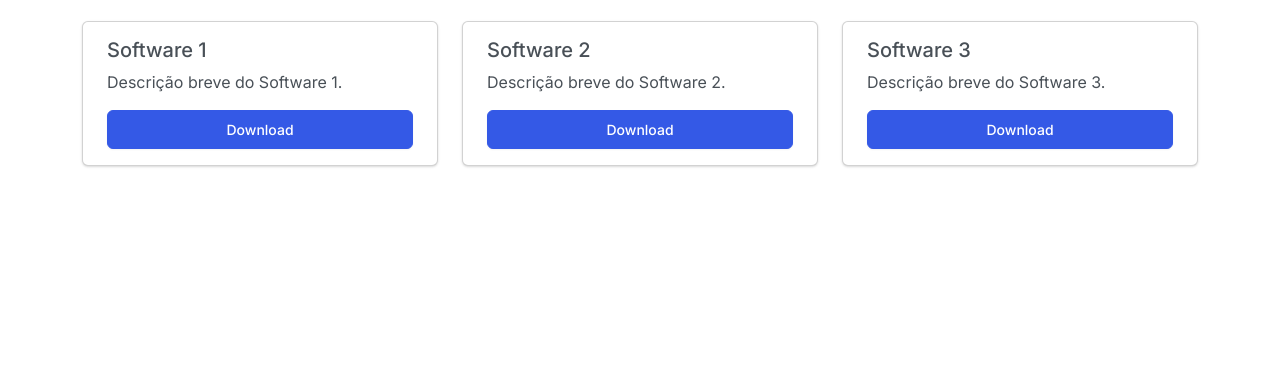
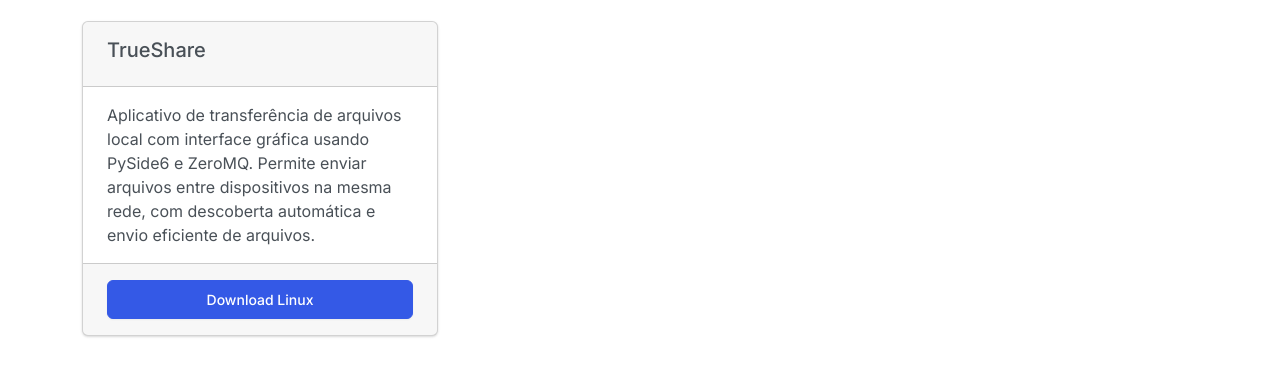
Before and after one commit to ryuvi/apps-hubby, a plain HTML site: page index.html in a window 1280 px wide. Shown: the part 99-474 px from the top of the page. Drawn offline with nearby package versions, Linux system fonts and the light colour scheme.

Commit message:
[Feat] Added first project

```diff
--- /dev/null
+++ b/assets/data/softwares.json
@@ -0,0 +1,10 @@
+[
+    {
+        "title": "TrueShare",
+        "description": "Aplicativo de transferência de arquivos local com interface gráfica usando PySide6 e ZeroMQ. Permite enviar arquivos entre dispositivos na mesma rede, com descoberta automática e envio eficiente de arquivos.",
+        "link": {
+            "windows": "https://github.com/ryuvi/TrueShare/releases/download/v1.1.2/main.exe",
+            "linux": "https://github.com/ryuvi/TrueShare/releases/download/v1.1.2/main"
+        }
+    }
+]
--- a/assets/js/main.js
+++ b/assets/js/main.js
@@ -0,0 +1,88 @@
+function getOS() {
+    var userAgent = navigator.userAgent;
+    var os = null;
+
+    // Verificando o sistema operacional
+    if (userAgent.indexOf("Windows NT") !== -1) {
+        os = "Windows";
+    } else if (userAgent.indexOf("Mac OS X") !== -1) {
+        os = "MacOS";
+    } else if (userAgent.indexOf("Linux") !== -1) {
+        os = "Linux";
+    } else if (userAgent.indexOf("Android") !== -1) {
+        os = "Android";
+    } else if (userAgent.indexOf("iPhone") !== -1 || userAgent.indexOf("iPad") !== -1) {
+        os = "iOS";
+    }
+
+    return os;
+}
+
+function loadSoftwares() {
+    let projectsList = document.querySelector('div#projects')
+
+    fetch("/assets/data/softwares.json")
+        .then(response => response.json())
+        .then(data => {
+            data.forEach(dataItem => {
+                let container = document.createElement('div')
+                container.className = "col-md-4"
+
+                let card = document.createElement('div')
+                card.className = "card"
+
+                let cardHeader = document.createElement('div')
+                cardHeader.className = "card-header"
+
+                let cardBody = document.createElement('div')
+                cardBody.className = "card-body"
+
+                let title = document.createElement('h5')
+                title.className = "card-title"
+                title.innerText = dataItem.title
+
+                let description = document.createElement('p')
+                description.className = 'card-text'
+                description.innerText = dataItem.description
+
+                let cardFooter = document.createElement('div')
+                cardFooter.className = 'card-footer'
+
+                let link = document.createElement('a')
+                link.className = 'btn btn-primary btn-download'
+                switch (getOS())
+                {
+                    case "Windows":
+                        link.href = dataItem.link.windows
+                        link.innerText = "Download Windows"
+                        break
+                    case "Linux":
+                        link.href = dataItem.link.linux
+                        link.innerText = "Download Linux"
+                        break
+                }
+
+                // Cria o cabeçalho do card
+                cardHeader.appendChild(title)
+
+                // Cria o corpo do card
+                cardBody.appendChild(description)
+
+                // Cria o rodapé do card
+                cardFooter.appendChild(link)
+
+                // Cria o card
+                card.appendChild(cardHeader)
+                card.appendChild(cardBody)
+                card.appendChild(cardFooter)
+
+                // Coloca o card no container
+                container.appendChild(card)
+
+                // Coloca o container na lista
+                projectsList.appendChild(container)
+            })
+        })
+}
+
+window.addEventListener('DOMContentLoaded', loadSoftwares);
--- a/index.html
+++ b/index.html
@@ -22,46 +22,11 @@
 <body>
     <div class="container mt-5">
         <h1 class="text-center mb-4">My Softwares Hub</h1>
-        <div class="row">
-            <!-- Card 1 -->
-            <div class="col-md-4">
-                <div class="card">
-                    <div class="card-body">
-                        <h5 class="card-title">Software 1</h5>
-                        <p class="card-text">Descrição breve do Software 1.</p>
-                        <a href="https://github.com/seu-usuario/repositorio-1/releases/latest/download/software1.exe" class="btn btn-primary btn-download">
-                            Download
-                        </a>
-                    </div>
-                </div>
-            </div>
-            <!-- Card 2 -->
-            <div class="col-md-4">
-                <div class="card">
-                    <div class="card-body">
-                        <h5 class="card-title">Software 2</h5>
-                        <p class="card-text">Descrição breve do Software 2.</p>
-                        <a href="https://github.com/seu-usuario/repositorio-2/releases/latest/download/software2.exe" class="btn btn-primary btn-download">
-                            Download
-                        </a>
-                    </div>
-                </div>
-            </div>
-            <!-- Card 3 -->
-            <div class="col-md-4">
-                <div class="card">
-                    <div class="card-body">
-                        <h5 class="card-title">Software 3</h5>
-                        <p class="card-text">Descrição breve do Software 3.</p>
-                        <a href="https://github.com/seu-usuario/repositorio-3/releases/latest/download/software3.exe" class="btn btn-primary btn-download">
-                            Download
-                        </a>
-                    </div>
-                </div>
-            </div>
-        </div>
+        <div class="row" id="projects"></div>
     </div>
 
+    <!-- Script para carregar os apps -->
+     <script src="/assets/js/main.js"></script>
     <!-- Bootstrap JS (opcional, se precisar de funcionalidades JS) -->
     <script src="https://cdn.jsdelivr.net/npm/bootstrap@5.3.0/dist/js/bootstrap.bundle.min.js"></script>
 </body>
```
Also changed, not shown: 1 other file.
